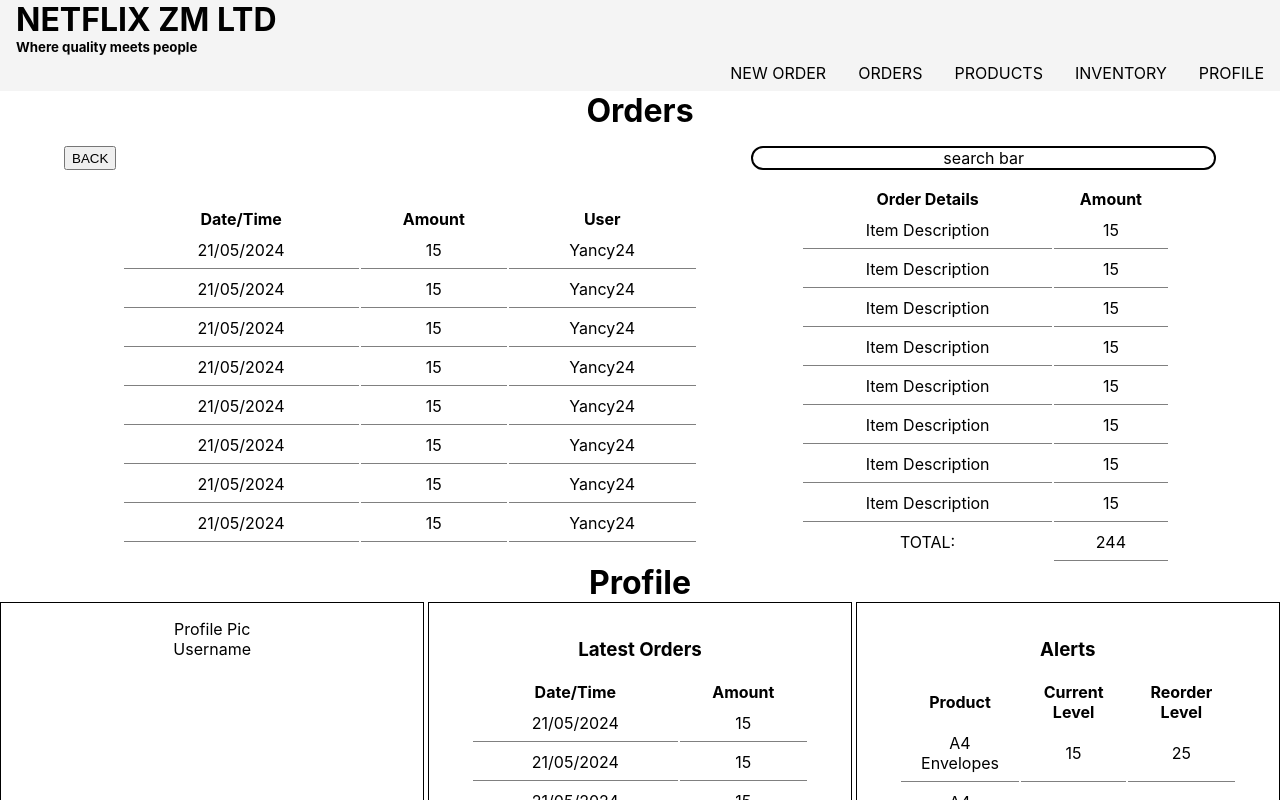
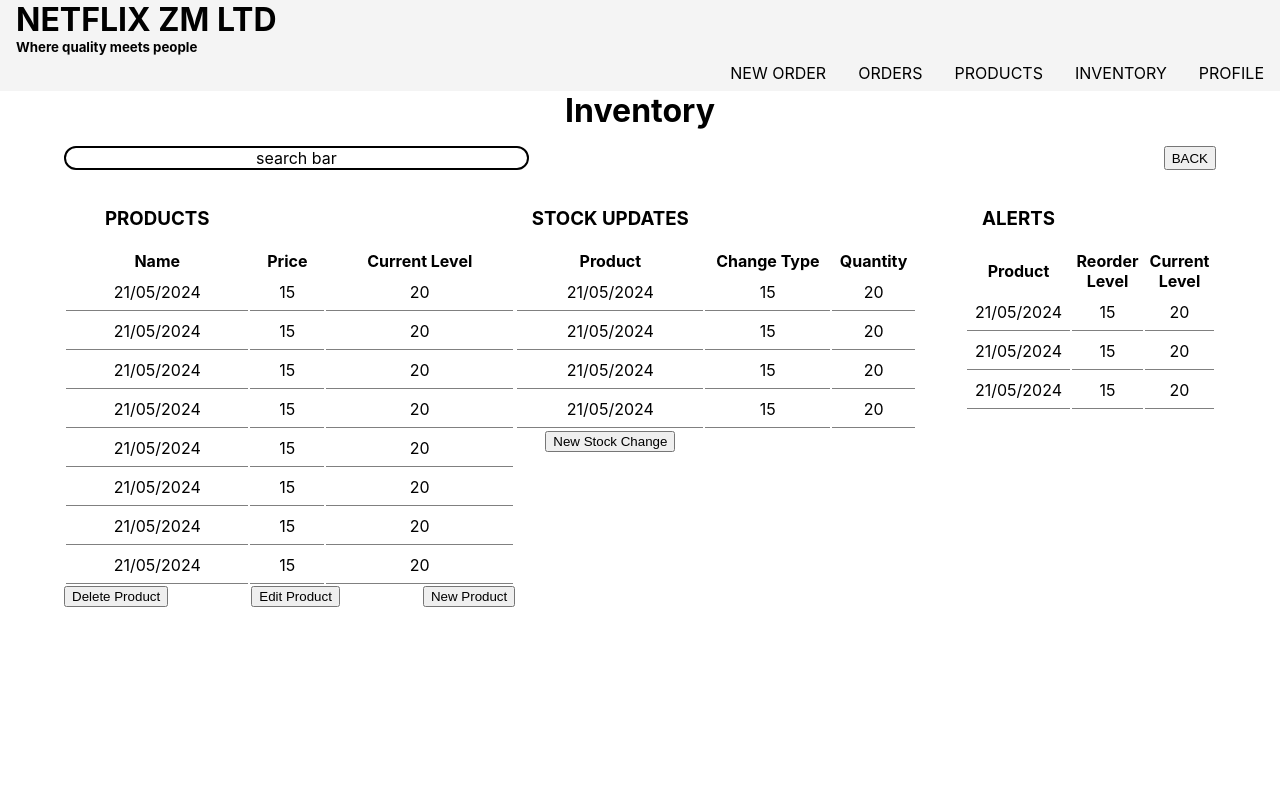
Before and after one commit to sunga12/netflixzmltdpos_frontend, a React (Create React App) app: page / in a window 1280 px wide. Shown: the top 800 px of the page. Built offline with nearby package versions, Linux system fonts and the light colour scheme.

Commit message:
Add inventory component

```diff
--- a/src/App.js
+++ b/src/App.js
@@ -1,4 +1,5 @@
 import './App.css';
+import Inventory from './components/Inventory';
 import Navigation from './components/Navigation';
 import Orders from './components/Orders';
 import Profile from './components/Profile';
@@ -8,6 +9,7 @@
   return (
     <div className="App">
       <Navigation />
+      <Inventory />
       <Orders />
       <Profile />
       <UserMain />
--- /dev/null
+++ b/src/components/Inventory.js
@@ -0,0 +1,237 @@
+import React from 'react'
+import '../styles/Inventory.css'
+
+const Inventory = () => {
+  return (
+    <div>
+      <h1>Inventory</h1>
+      <div className="home-search">
+        <div className="search-bar">search bar</div>
+        <button>BACK</button>
+      </div>
+   <div className="inventory">
+    <section className="left">
+    <table className="all-products">
+      <thead>
+        <h3>PRODUCTS</h3>
+            <tr>
+                <th>Name</th>
+                <th>Price</th>
+                <th>Current Level</th>
+            </tr>
+        </thead>
+              <tr>
+                <td>
+                21/05/2024
+                </td>
+                <td>
+                  15
+                </td>
+                <td>
+                  20
+                </td>
+              </tr>
+              <tr>
+                <td>
+                21/05/2024
+                </td>
+                <td>
+                  15
+                </td>
+                <td>
+                  20
+                </td>
+              </tr>
+              <tr>
+                <td>
+                21/05/2024
+                </td>
+                <td>
+                  15
+                </td>
+                <td>
+                  20
+                </td>
+              </tr>
+              <tr>
+                <td>
+                21/05/2024
+                </td>
+                <td>
+                  15
+                </td>
+                <td>
+                  20
+                </td>
+              </tr>
+              <tr>
+                <td>
+                21/05/2024
+                </td>
+                <td>
+                  15
+                </td>
+                <td>
+                  20
+                </td>
+              </tr>
+              <tr>
+                <td>
+                21/05/2024
+                </td>
+                <td>
+                  15
+                </td>
+                <td>
+                  20
+                </td>
+              </tr>
+              <tr>
+                <td>
+                21/05/2024
+                </td>
+                <td>
+                  15
+                </td>
+                <td>
+                  20
+                </td>
+              </tr>
+              <tr>
+                <td>
+                21/05/2024
+                </td>
+                <td>
+                  15
+                </td>
+                <td>
+                  20
+                </td>
+              </tr>
+        </table>
+        <div className="product-btns">
+          <button>
+            Delete Product
+          </button>
+          <button>
+            Edit Product
+          </button>
+          <button>
+            New Product
+          </button>
+        </div>
+    </section>
+
+    <section className="right">
+    <table className="stock-items">
+      <thead>
+      <h3>STOCK UPDATES</h3>
+
+        <tr>
+            <th>Product</th>
+            <th>Change Type</th>
+            <th>Quantity</th>
+        </tr>
+      </thead>
+              <tr>
+                <td>
+                21/05/2024
+                </td>
+                <td>
+                  15
+                </td>
+                <td>
+                  20
+                </td>
+              </tr>
+              <tr>
+                <td>
+                21/05/2024
+                </td>
+                <td>
+                  15
+                </td>
+                <td>
+                  20
+                </td>
+              </tr>
+              <tr>
+                <td>
+                21/05/2024
+                </td>
+                <td>
+                  15
+                </td>
+                <td>
+                  20
+                </td>
+              </tr>
+              <tr>
+                <td>
+                21/05/2024
+                </td>
+                <td>
+                  15
+                </td>
+                <td>
+                  20
+                </td>
+              </tr>
+          <button>
+            New Stock Change
+          </button>
+        </table>
+
+      <table className="all-orders">
+        <thead>
+          <h3>ALERTS</h3>
+              <tr>
+                  <th>Product</th>
+                  <th>Reorder Level</th>
+                  <th>Current Level</th>
+              </tr>
+          </thead>
+              <tr>
+                <td>
+                21/05/2024
+                </td>
+                <td>
+                  15
+                </td>
+                <td>
+                  20
+                </td>
+              </tr>
+              <tr>
+                <td>
+                21/05/2024
+                </td>
+                <td>
+                  15
+                </td>
+                <td>
+                  20
+                </td>
+              </tr>
+              <tr>
+                <td>
+                21/05/2024
+                </td>
+                <td>
+                  15
+                </td>
+                <td>
+                  20
+                </td>
+              </tr>
+
+        </table>
+
+        </section>
+
+</div>
+    </div>
+  )
+}
+
+export default Inventory
--- /dev/null
+++ b/src/styles/Inventory.css
@@ -0,0 +1,32 @@
+.inventory {
+  display: flex;
+ justify-content: space-between;
+ height: 75vh;
+ width: 90%;
+ margin: 1rem auto;
+
+}
+
+.left {
+  /* border: 1px solid green; */
+  width: 40%;
+}
+
+.left > table {
+  width: 100%;
+}
+
+.product-btns {
+  display: flex;
+  justify-content: space-between;
+}
+
+.right {
+  display: flex;
+  gap: 3rem;
+  align-items: flex-start;
+}
+
+.right > table {
+  margin: 0;
+}
```
